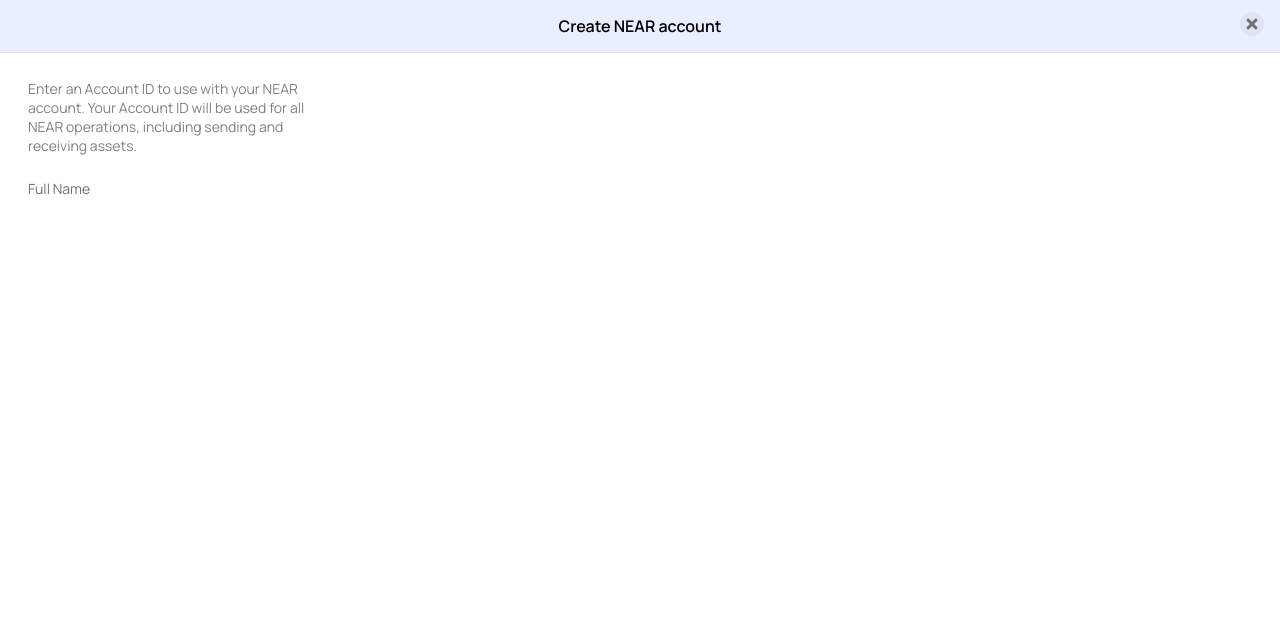
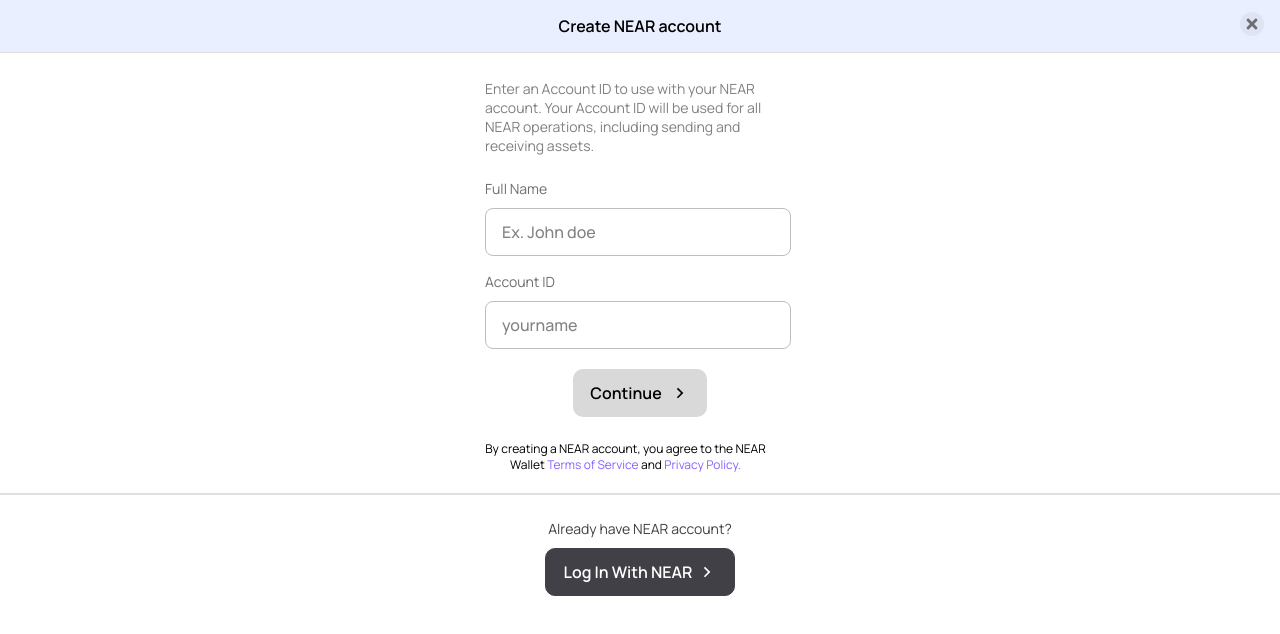
Before and after one commit to webdevsmart/near-pro, a Next.js app: page /auth/create-account in a window 1280 px wide. Shown: the top 634 px of the page. Built offline with nearby package versions, Linux system fonts and the light colour scheme.

Commit message:
feat: creat account

```diff
--- a/src/pages/auth/create-account/index.tsx
+++ b/src/pages/auth/create-account/index.tsx
@@ -1,27 +1,89 @@
-import React from "react";
+import React, { useEffect, useState } from "react";
+import { useRouter } from "next/router";
+import { RiArrowRightSLine } from "react-icons/ri";
 
-import { AuthTitleHeader } from "elements";
+import { AuthTitleHeader, NearLogin } from "elements";
+import { isEmpty } from "utils/isEmpty";
 
 const CreateAccount = () => {
+  const router = useRouter();
+  const [accountInfo, setAccountInfo] = useState<any>({});
+  const [enable, setEnable] = useState(true);
+
+  const changeAccountInfo = (e: any) => {
+    setAccountInfo({ ...accountInfo, [e.target.name]: e.target.value });
+  };
+
+  useEffect(() => {
+    if (isEmpty(accountInfo.name) || isEmpty(accountInfo.id)) {
+      setEnable(true);
+    } else {
+      setEnable(false);
+    }
+  });
+
   return (
     <div>
       <AuthTitleHeader title="Create NEAR account" />
-      <div className="px-7">
+      <div className="px-7 flex justify-center">
         <div className="flex flex-col">
           <div className="max-w-[310px] text-[14px] leading-[19px] text-[#808080] pt-[26px]">
             Enter an Account ID to use with your NEAR account. Your Account ID
             will be used for all NEAR operations, including sending and
             receiving assets.
           </div>
-          <div className="pt-6">
+          <div className="pt-6 space-y-4">
             <div className="flex flex-col">
               <label className="text-[14px] leading-[19px] text-[#6F6E73]">
                 Full Name
               </label>
+              <input
+                type="text"
+                name="name"
+                placeholder="Ex. John doe"
+                className="input max-w-[306px] w-full text-[16px] text-[#33373B] placeholder:text-[#828282] font-bold placeholder:font-medium border-[#BEBEC2] mt-[10px]"
+                onChange={(e) => changeAccountInfo(e)}
+              />
             </div>
+            <div className="flex flex-col">
+              <label className="text-[14px] leading-[19px] text-[#6F6E73]">
+                Account ID
+              </label>
+              <div className="inline-flex">
+                <input
+                  type="text"
+                  name="id"
+                  placeholder="yourname"
+                  className="input max-w-[306px] w-full text-[16px] text-[#33373B] placeholder:text-[#828282] font-bold placeholder:font-medium border-[#BEBEC2] mt-[10px]"
+                  onChange={(e) => changeAccountInfo(e)}
+                />
+              </div>
+            </div>
+          </div>
+          <div className="self-center">
+            <button
+              disabled={enable}
+              className=" flex items btn btn-primary rounded-[10px] capitalize mt-5"
+              onClick={() => router.push("secure-account")}
+            >
+              <div className="text-[16px] leading-[22px] mr-2">Continue</div>
+              <RiArrowRightSLine fontSize={20} />
+            </button>
+          </div>
+          <div className="max-w-[281px] text-[12px] leading-[16px] text-center pt-6">
+            By creating a NEAR account, you agree to the NEAR Wallet{" "}
+            <a href="#" className="text-primary">
+              Terms of Service
+            </a>{" "}
+            and{" "}
+            <a href="#" className="text-primary">
+              Privacy Policy.
+            </a>
           </div>
         </div>
       </div>
+      <div className="border border-[#DFDFE0] mt-5"></div>
+      <NearLogin />
     </div>
   );
 };
--- /dev/null
+++ b/src/pages/auth/secure-account/index.tsx
@@ -0,0 +1,7 @@
+import React from "react";
+
+const SecureAccount = () => {
+  return <div></div>;
+};
+
+export default SecureAccount;
--- a/src/pages/auth/verification/index.tsx
+++ b/src/pages/auth/verification/index.tsx
@@ -28,10 +28,10 @@
             We've sent a 6-digit verification code to{" "}
             {authInfo.emailOrPhoneFlag ? "the emai address" : "your phone"}
             <a href="#" className="block text-[16px] pt-1">
-              {authInfo.inputValue}
+              +1 {authInfo.inputValue}
             </a>
           </div>
-          <div className="flex flex-col justify-center">
+          <div className="flex flex-col justify-center items-center">
             <div className="text-[14px] leading-[19px] text-[#808080] text-center pt-[22px]">
               Enter verification code
             </div>
@@ -46,11 +46,9 @@
             <button
               disabled={false}
               className="flex items btn btn-primary rounded-[10px] capitalize mt-8"
+              onClick={() => router.push("create-account")}
             >
-              <div
-                className="text-[16px] leading-[22px] mr-2"
-                onClick={() => router.push("create-account")}
-              >
+              <div className="max-w-[124px] text-[16px] leading-[22px] mr-2">
                 Continue
               </div>
               <RiArrowRightSLine fontSize={20} />
```
